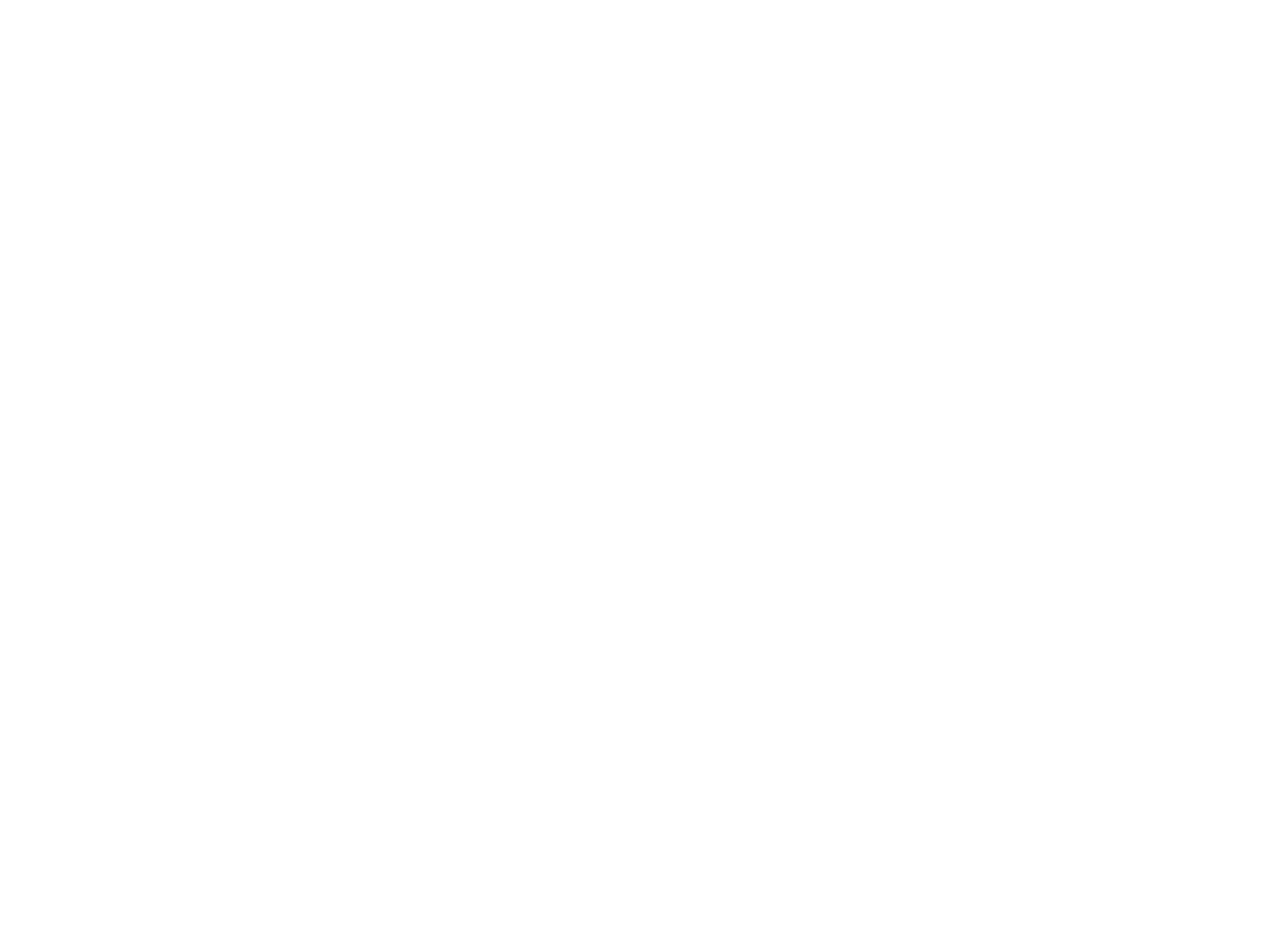
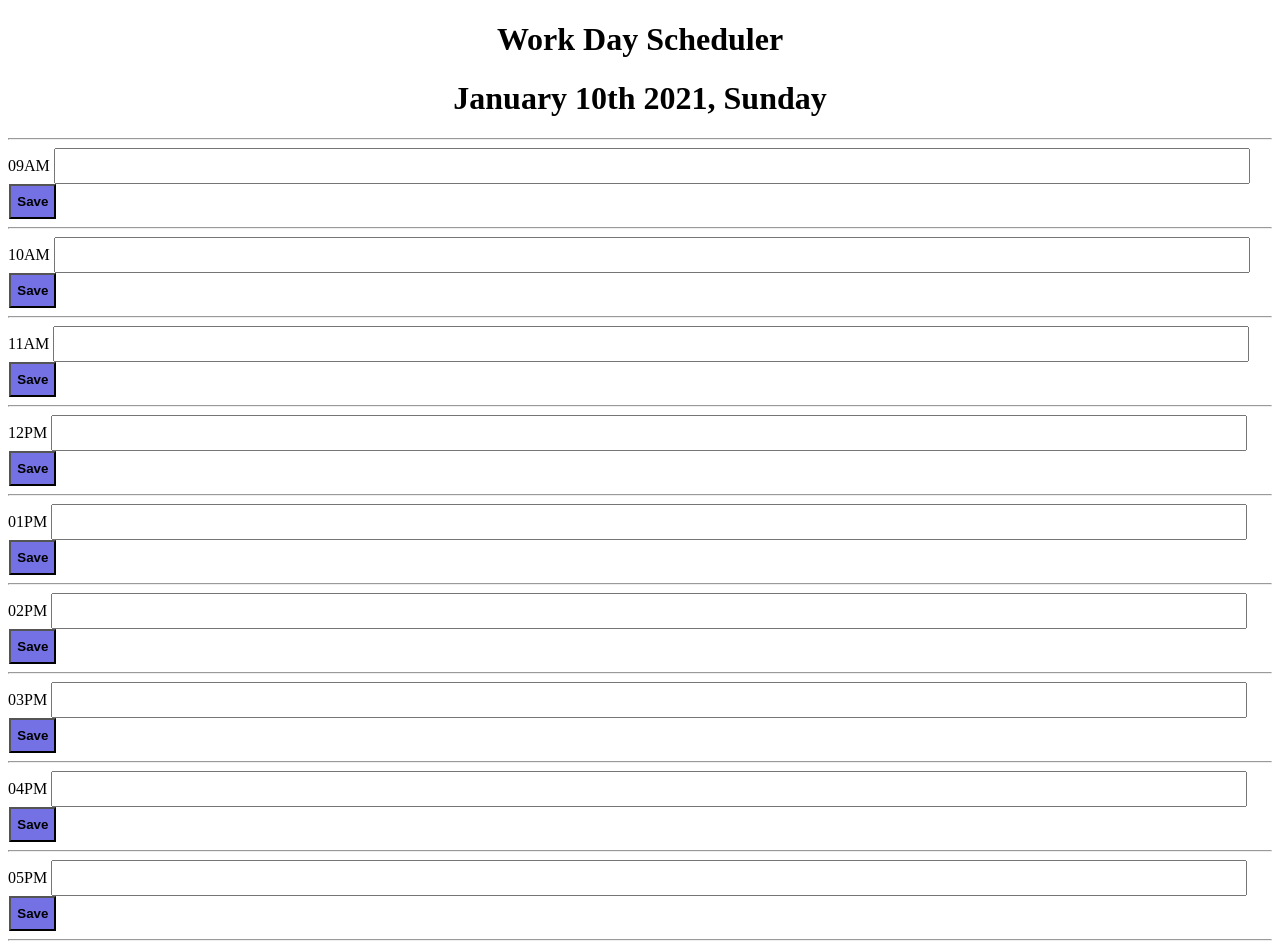
Before and after one commit to tafseer-khan/Simple-Daily-Planner, a plain HTML site: page index.html in a window 1280 px wide. Before the commit the page ends 800 px from the top, so only its background shows below. Drawn offline with nearby package versions, Linux system fonts and the light colour scheme.

Commit message:
Added date API, and slots for working hours

```diff
--- a/index.html
+++ b/index.html
@@ -4,8 +4,27 @@
     <meta charset="UTF-8">
     <meta name="viewport" content="width=device-width, initial-scale=1.0">
     <title>Daily-Planner</title>
+    <script src="https://rawgit.com/moment/moment/2.2.1/min/moment.min.js"></script>
+    <script src="https://code.jquery.com/jquery-3.5.1.min.js"></script>
+    <link rel="stylesheet" href="style.css">
+
 </head>
 <body>
+    <h1>Work Day Scheduler</h1>
+    <h1 id="Date"></h1>
+    <hr id="9">  09AM <input  id ="task" class = "task-1"type="text"></input><button id="save">Save</button>
+    <hr id="10"> 10AM <input id ="task"class = "task-2" type="text"></input><button id="save">Save</button>
+    <hr id="11"> 11AM <input id ="task"class = "task-3" type="text"></input><button id="save">Save</button>
+    <hr id="12"> 12PM <input id ="task"class = "task-4" type="text"></input><button id="save">Save</button>
+    <hr id="13">  01PM <input id ="task"class = "task-5" type="text"></input><button id="save">Save</button>
+    <hr id="14">  02PM <input id ="task"class = "task-6" type="text"></input><button id="save">Save</button>
+    <hr id="15">  03PM <input id ="task"class = "task-7" type="text"></input><button id="save">Save</button>
+    <hr id="16">  04PM <input id ="task"class = "task-8" type="text"></input><button id="save">Save</button>
+    <hr id="17">  05PM <input id ="task"class = "task-9" type="text"></input><button id="save">Save</button>
+    <hr>
+    <script>
+        $('#Date').text(moment().format('MMMM Do YYYY, dddd'));
+    </script>
 
 </body>
 </html>
--- /dev/null
+++ b/style.css
@@ -0,0 +1,15 @@
+h1{
+    text-align: center;
+
+}
+#task{
+    width: 94%;
+    margin-left: .01%;
+    height:30px;
+}
+#save{
+    margin-left: .1%;
+    background-color: rgb(115, 113, 228);
+    height: 35px;
+    font-weight: bolder;
+}
```
